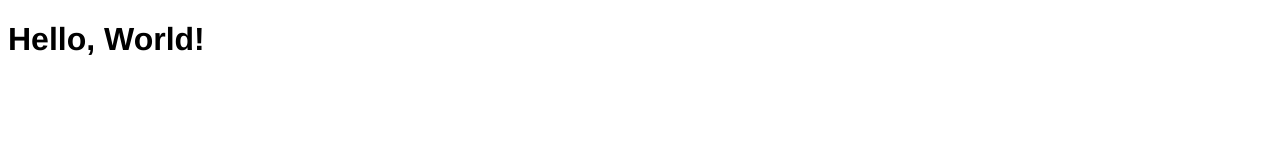
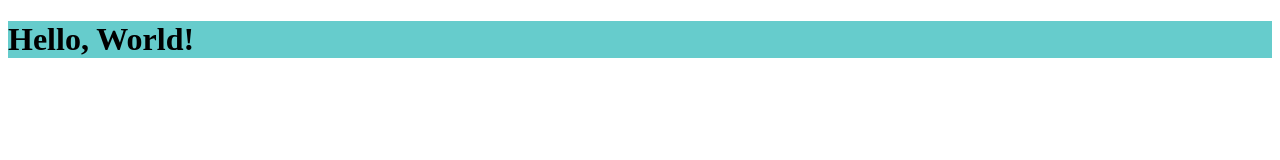
Before and after one commit to chrisrules09/ChrisTC349, a plain HTML site: page week1/hello.html in a window 1280 px wide. Drawn offline with Linux system fonts and the light colour scheme.

Commit message:
Writings

```diff
--- a/week1/hello.html
+++ b/week1/hello.html
@@ -4,7 +4,7 @@
 	<meta http-equiv="Content-type" content="text/html; charset=utf-8">
 	<title>Hello, world!</title>
 	<style type="text/css" media="screen">
-	h1 { font-family: Helvetica; }
+	h1 { background-color: #6CC; }
 	</style>
 </head>
 <body>
```
Also changed, not shown: week1/env.jpg (added), week1/env.txt (added), week1/jsm.txt (added).
